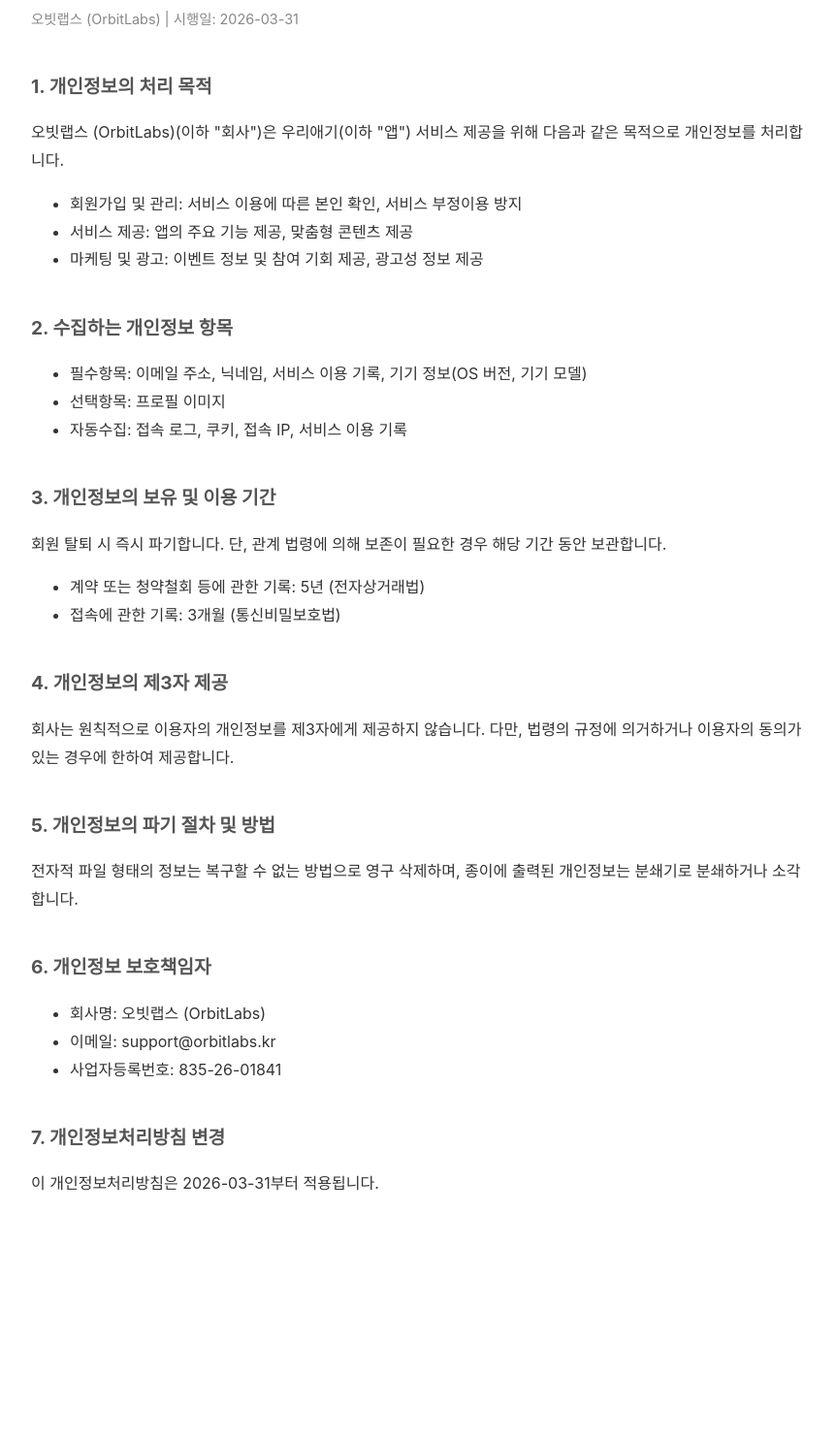
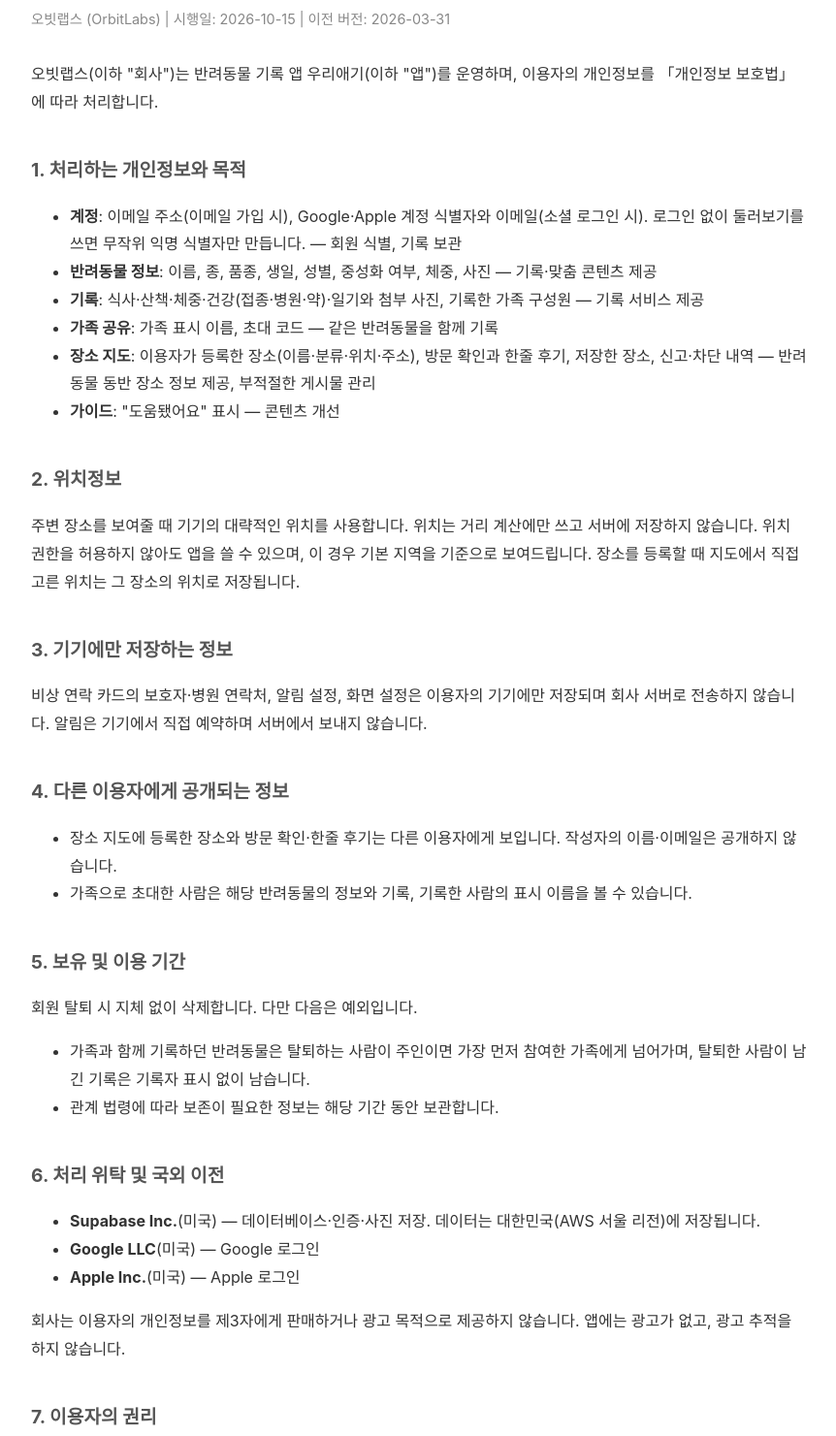
Before and after one commit to orbitlabs-team/app-policies, a plain HTML site: page mybaby/privacy.html in a window 1280 px wide. Shown: the part 100-1581 px from the top of the page at 97% size, without its empty margins (208-1070 px from the left). Before the commit the page ends 1371 px from the top, so only its background shows below. Drawn offline with Linux system fonts and the light colour scheme.

Commit message:
우리애기: 개인정보처리방침·이용약관 현행화 (위치·장소 지도·가족 공유·앱 내 탈퇴)

```diff
--- a/mybaby/privacy.html
+++ b/mybaby/privacy.html
@@ -21,44 +21,68 @@
 </head>
 <body>
   <h1>개인정보처리방침</h1>
-  <p class="meta">오빗랩스 (OrbitLabs) | 시행일: 2026-03-31</p>
+  <p class="meta">오빗랩스 (OrbitLabs) | 시행일: 2026-10-15 | 이전 버전: 2026-03-31</p>
 
-  <h2>1. 개인정보의 처리 목적</h2>
-  <p>오빗랩스 (OrbitLabs)(이하 "회사")은 우리애기(이하 "앱") 서비스 제공을 위해 다음과 같은 목적으로 개인정보를 처리합니다.</p>
+  <p>오빗랩스(이하 "회사")는 반려동물 기록 앱 우리애기(이하 "앱")를 운영하며, 이용자의 개인정보를 「개인정보 보호법」에 따라 처리합니다.</p>
+
+  <h2>1. 처리하는 개인정보와 목적</h2>
   <ul>
-    <li>회원가입 및 관리: 서비스 이용에 따른 본인 확인, 서비스 부정이용 방지</li>
-    <li>서비스 제공: 앱의 주요 기능 제공, 맞춤형 콘텐츠 제공</li>
-    <li>마케팅 및 광고: 이벤트 정보 및 참여 기회 제공, 광고성 정보 제공</li>
+    <li><b>계정</b>: 이메일 주소(이메일 가입 시), Google·Apple 계정 식별자와 이메일(소셜 로그인 시). 로그인 없이 둘러보기를 쓰면 무작위 익명 식별자만 만듭니다. — 회원 식별, 기록 보관</li>
+    <li><b>반려동물 정보</b>: 이름, 종, 품종, 생일, 성별, 중성화 여부, 체중, 사진 — 기록·맞춤 콘텐츠 제공</li>
+    <li><b>기록</b>: 식사·산책·체중·건강(접종·병원·약)·일기와 첨부 사진, 기록한 가족 구성원 — 기록 서비스 제공</li>
+    <li><b>가족 공유</b>: 가족 표시 이름, 초대 코드 — 같은 반려동물을 함께 기록</li>
+    <li><b>장소 지도</b>: 이용자가 등록한 장소(이름·분류·위치·주소), 방문 확인과 한줄 후기, 저장한 장소, 신고·차단 내역 — 반려동물 동반 장소 정보 제공, 부적절한 게시물 관리</li>
+    <li><b>가이드</b>: "도움됐어요" 표시 — 콘텐츠 개선</li>
   </ul>
 
-  <h2>2. 수집하는 개인정보 항목</h2>
+  <h2>2. 위치정보</h2>
+  <p>주변 장소를 보여줄 때 기기의 대략적인 위치를 사용합니다. 위치는 거리 계산에만 쓰고 서버에 저장하지 않습니다. 위치 권한을 허용하지 않아도 앱을 쓸 수 있으며, 이 경우 기본 지역을 기준으로 보여드립니다. 장소를 등록할 때 지도에서 직접 고른 위치는 그 장소의 위치로 저장됩니다.</p>
+
+  <h2>3. 기기에만 저장하는 정보</h2>
+  <p>비상 연락 카드의 보호자·병원 연락처, 알림 설정, 화면 설정은 이용자의 기기에만 저장되며 회사 서버로 전송하지 않습니다. 알림은 기기에서 직접 예약하며 서버에서 보내지 않습니다.</p>
+
+  <h2>4. 다른 이용자에게 공개되는 정보</h2>
   <ul>
-    <li>필수항목: 이메일 주소, 닉네임, 서비스 이용 기록, 기기 정보(OS 버전, 기기 모델)</li>
-    <li>선택항목: 프로필 이미지</li>
-    <li>자동수집: 접속 로그, 쿠키, 접속 IP, 서비스 이용 기록</li>
+    <li>장소 지도에 등록한 장소와 방문 확인·한줄 후기는 다른 이용자에게 보입니다. 작성자의 이름·이메일은 공개하지 않습니다.</li>
+    <li>가족으로 초대한 사람은 해당 반려동물의 정보와 기록, 기록한 사람의 표시 이름을 볼 수 있습니다.</li>
   </ul>
 
-  <h2>3. 개인정보의 보유 및 이용 기간</h2>
-  <p>회원 탈퇴 시 즉시 파기합니다. 단, 관계 법령에 의해 보존이 필요한 경우 해당 기간 동안 보관합니다.</p>
+  <h2>5. 보유 및 이용 기간</h2>
+  <p>회원 탈퇴 시 지체 없이 삭제합니다. 다만 다음은 예외입니다.</p>
   <ul>
-    <li>계약 또는 청약철회 등에 관한 기록: 5년 (전자상거래법)</li>
-    <li>접속에 관한 기록: 3개월 (통신비밀보호법)</li>
+    <li>가족과 함께 기록하던 반려동물은 탈퇴하는 사람이 주인이면 가장 먼저 참여한 가족에게 넘어가며, 탈퇴한 사람이 남긴 기록은 기록자 표시 없이 남습니다.</li>
+    <li>관계 법령에 따라 보존이 필요한 정보는 해당 기간 동안 보관합니다.</li>
   </ul>
 
-  <h2>4. 개인정보의 제3자 제공</h2>
-  <p>회사는 원칙적으로 이용자의 개인정보를 제3자에게 제공하지 않습니다. 다만, 법령의 규정에 의거하거나 이용자의 동의가 있는 경우에 한하여 제공합니다.</p>
+  <h2>6. 처리 위탁 및 국외 이전</h2>
+  <ul>
+    <li><b>Supabase Inc.</b>(미국) — 데이터베이스·인증·사진 저장. 데이터는 대한민국(AWS 서울 리전)에 저장됩니다.</li>
+    <li><b>Google LLC</b>(미국) — Google 로그인</li>
+    <li><b>Apple Inc.</b>(미국) — Apple 로그인</li>
+  </ul>
+  <p>회사는 이용자의 개인정보를 제3자에게 판매하거나 광고 목적으로 제공하지 않습니다. 앱에는 광고가 없고, 광고 추적을 하지 않습니다.</p>
 
-  <h2>5. 개인정보의 파기 절차 및 방법</h2>
-  <p>전자적 파일 형태의 정보는 복구할 수 없는 방법으로 영구 삭제하며, 종이에 출력된 개인정보는 분쇄기로 분쇄하거나 소각합니다.</p>
+  <h2>7. 이용자의 권리</h2>
+  <ul>
+    <li>앱에서 언제든 반려동물 정보와 기록을 수정·삭제할 수 있습니다.</li>
+    <li><b>계정 삭제</b>: 앱 &gt; MY &gt; 맨 아래 "탈퇴하기"에서 즉시 삭제할 수 있습니다. 앱을 쓸 수 없는 경우 아래 이메일로 요청하면 처리합니다.</li>
+    <li>개인정보 열람·정정·처리정지 요청도 아래 이메일로 받습니다.</li>
+  </ul>
 
-  <h2>6. 개인정보 보호책임자</h2>
+  <h2>8. 파기 방법</h2>
+  <p>전자적 파일은 복구할 수 없는 방법으로 삭제합니다.</p>
+
+  <h2>9. 아동의 개인정보</h2>
+  <p>만 14세 미만 아동의 개인정보는 알면서 수집하지 않습니다.</p>
+
+  <h2>10. 개인정보 보호책임자</h2>
   <ul>
     <li>회사명: 오빗랩스 (OrbitLabs)</li>
-    <li>이메일: support@orbitlabs.kr</li>
+    <li>이메일: <a href="mailto:support@orbitlabs.kr">support@orbitlabs.kr</a></li>
     <li>사업자등록번호: 835-26-01841</li>
   </ul>
 
-  <h2>7. 개인정보처리방침 변경</h2>
-  <p>이 개인정보처리방침은 2026-03-31부터 적용됩니다.</p>
+  <h2>11. 변경</h2>
+  <p>이 방침은 2026-10-15부터 적용됩니다. 내용이 바뀌면 앱 또는 이 페이지에서 알립니다.</p>
 </body>
 </html>
```
Also changed, not shown: mybaby/index.html (+46 -22 lines), mybaby/terms.html (+30 -34 lines).
